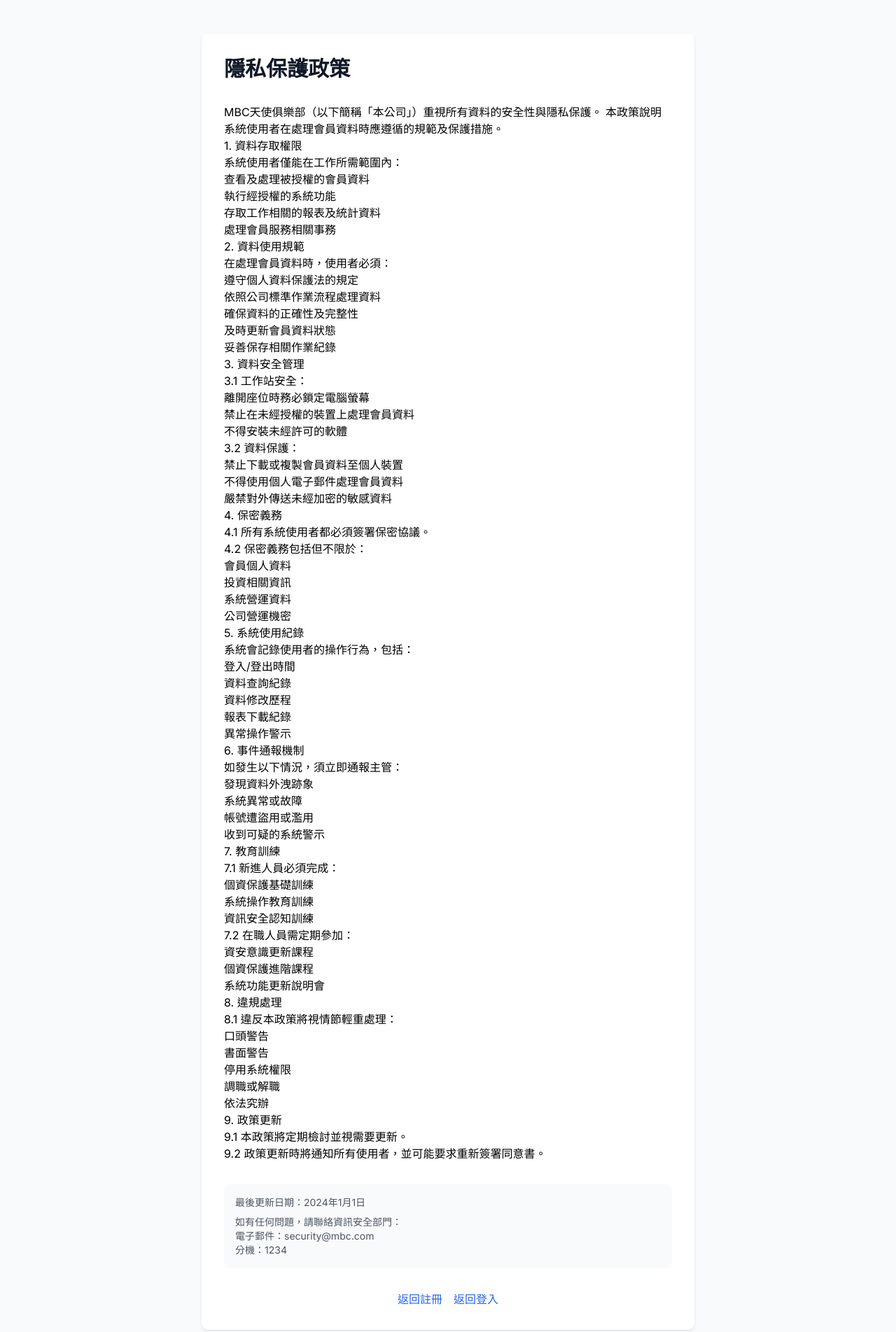
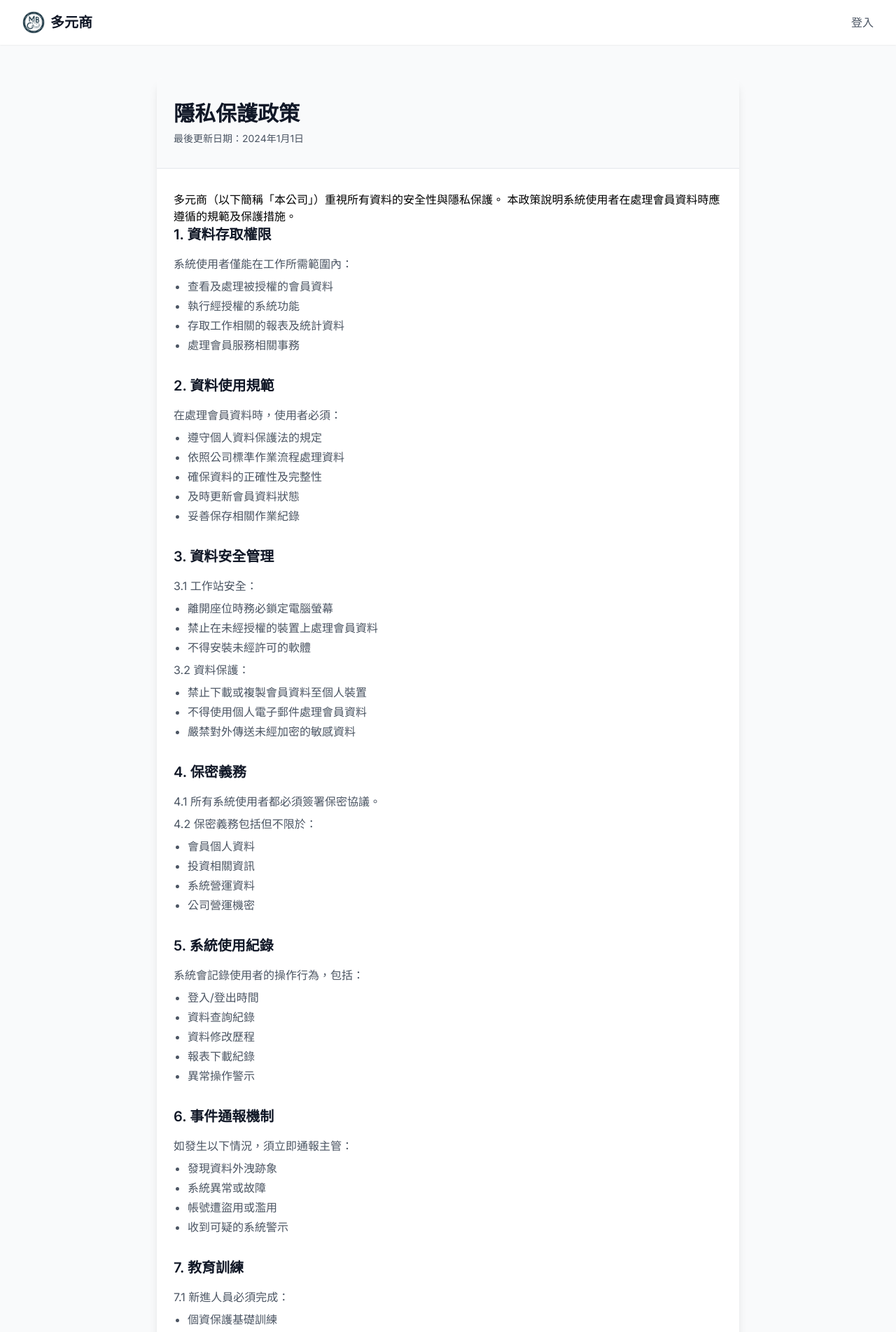
Before and after one commit to yyami731117tw/sum-crm, a Next.js app: page /privacy in a window 1280 px wide. Shown: the top 1903 px of the page at 70% size. Built offline with nearby package versions, Linux system fonts and the light colour scheme.

Commit message:
feat: 調整使用條款和隱私保護政策內容，使其適用於內部客服人員使用

```diff
--- a/pages/api/auth/logout.ts
+++ b/pages/api/auth/logout.ts
@@ -10,30 +10,21 @@ export default async function handler(
   }
 
   try {
-    // 清除 auth cookie
+    // 清除 token cookie
     res.setHeader(
       'Set-Cookie',
-      [
-        cookie.serialize('auth', '', {
-          httpOnly: true,
-          secure: process.env.NODE_ENV !== 'development',
-          expires: new Date(0),
-          sameSite: 'strict',
-          path: '/'
-        }),
       cookie.serialize('token', '', {
         httpOnly: true,
         secure: process.env.NODE_ENV !== 'development',
         expires: new Date(0),
-          sameSite: 'strict',
+        sameSite: 'lax',
         path: '/'
       })
-      ]
     )
 
-    return res.status(200).json({ message: '登出成功' })
+    return res.status(200).json({ success: true, message: '登出成功' })
   } catch (error) {
     console.error('登出時發生錯誤:', error)
-    return res.status(500).json({ message: '登出時發生錯誤' })
+    return res.status(500).json({ success: false, message: '登出時發生錯誤' })
   }
 }
--- a/pages/privacy.tsx
+++ b/pages/privacy.tsx
@@ -1,133 +1,208 @@
 import type { NextPage } from 'next'
 import Head from 'next/head'
 import Link from 'next/link'
+import Image from 'next/image'
 
 const Privacy: NextPage = () => {
   return (
     <>
       <Head>
-        <title>隱私保護政策 - MBC天使俱樂部管理系統</title>
+        <title>隱私保護政策 - 多元商會員管理系統</title>
       </Head>
       <div className="min-h-screen bg-gray-50">
-        <div className="max-w-3xl mx-auto py-12 px-4 sm:px-6 lg:px-8">
-          <div className="bg-white shadow rounded-lg p-6 sm:p-8">
-            <h1 className="text-3xl font-bold text-gray-900 mb-8">隱私保護政策</h1>
+        {/* 頂部導航 */}
+        <nav className="bg-white shadow-sm">
+          <div className="max-w-7xl mx-auto px-4 sm:px-6 lg:px-8">
+            <div className="flex justify-between h-16">
+              <div className="flex">
+                <div className="flex-shrink-0 flex items-center">
+                  <Image
+                    src="/logo.png"
+                    alt="多元商 Logo"
+                    width={40}
+                    height={40}
+                    className="h-8 w-auto"
+                  />
+                  <span className="ml-2 text-xl font-semibold text-gray-900">多元商</span>
+                </div>
+              </div>
+              <div className="flex items-center space-x-4">
+                <Link
+                  href="/login"
+                  className="text-gray-600 hover:text-gray-900"
+                >
+                  登入
+                </Link>
+              </div>
+            </div>
+          </div>
+        </nav>
 
+        <div className="max-w-4xl mx-auto py-12 px-4 sm:px-6 lg:px-8">
+          <div className="bg-white shadow-lg rounded-lg overflow-hidden">
+            {/* 頁面標題 */}
+            <div className="px-6 py-8 border-b border-gray-200 bg-gray-50">
+              <h1 className="text-3xl font-bold text-gray-900">隱私保護政策</h1>
+              <p className="mt-2 text-sm text-gray-600">
+                最後更新日期：2024年1月1日
+              </p>
+            </div>
+
+            <div className="px-6 py-8">
               <div className="prose prose-blue max-w-none">
                 <p className="lead">
-                MBC天使俱樂部（以下簡稱「本公司」）重視所有資料的安全性與隱私保護。
+                  多元商（以下簡稱「本公司」）重視所有資料的安全性與隱私保護。
                   本政策說明系統使用者在處理會員資料時應遵循的規範及保護措施。
                 </p>
 
-              <h2>1. 資料存取權限</h2>
+                <div className="space-y-8">
+                  <section>
+                    <h2 className="text-xl font-semibold text-gray-900">1. 資料存取權限</h2>
+                    <div className="mt-4 text-gray-600 space-y-2">
                       <p>系統使用者僅能在工作所需範圍內：</p>
-              <ul>
+                      <ul className="list-disc pl-5 space-y-1">
                         <li>查看及處理被授權的會員資料</li>
                         <li>執行經授權的系統功能</li>
                         <li>存取工作相關的報表及統計資料</li>
                         <li>處理會員服務相關事務</li>
                       </ul>
+                    </div>
+                  </section>
 
-              <h2>2. 資料使用規範</h2>
+                  <section>
+                    <h2 className="text-xl font-semibold text-gray-900">2. 資料使用規範</h2>
+                    <div className="mt-4 text-gray-600 space-y-2">
                       <p>在處理會員資料時，使用者必須：</p>
-              <ul>
+                      <ul className="list-disc pl-5 space-y-1">
                         <li>遵守個人資料保護法的規定</li>
                         <li>依照公司標準作業流程處理資料</li>
                         <li>確保資料的正確性及完整性</li>
                         <li>及時更新會員資料狀態</li>
                         <li>妥善保存相關作業紀錄</li>
                       </ul>
+                    </div>
+                  </section>
 
-              <h2>3. 資料安全管理</h2>
+                  <section>
+                    <h2 className="text-xl font-semibold text-gray-900">3. 資料安全管理</h2>
+                    <div className="mt-4 text-gray-600 space-y-2">
                       <p>3.1 工作站安全：</p>
-              <ul>
+                      <ul className="list-disc pl-5 space-y-1">
                         <li>離開座位時務必鎖定電腦螢幕</li>
                         <li>禁止在未經授權的裝置上處理會員資料</li>
                         <li>不得安裝未經許可的軟體</li>
                       </ul>
                       <p>3.2 資料保護：</p>
-              <ul>
+                      <ul className="list-disc pl-5 space-y-1">
                         <li>禁止下載或複製會員資料至個人裝置</li>
                         <li>不得使用個人電子郵件處理會員資料</li>
                         <li>嚴禁對外傳送未經加密的敏感資料</li>
                       </ul>
+                    </div>
+                  </section>
 
-              <h2>4. 保密義務</h2>
+                  <section>
+                    <h2 className="text-xl font-semibold text-gray-900">4. 保密義務</h2>
+                    <div className="mt-4 text-gray-600 space-y-2">
                       <p>4.1 所有系統使用者都必須簽署保密協議。</p>
                       <p>4.2 保密義務包括但不限於：</p>
-              <ul>
+                      <ul className="list-disc pl-5 space-y-1">
                         <li>會員個人資料</li>
                         <li>投資相關資訊</li>
                         <li>系統營運資料</li>
                         <li>公司營運機密</li>
                       </ul>
+                    </div>
+                  </section>
 
-              <h2>5. 系統使用紀錄</h2>
+                  <section>
+                    <h2 className="text-xl font-semibold text-gray-900">5. 系統使用紀錄</h2>
+                    <div className="mt-4 text-gray-600 space-y-2">
                       <p>系統會記錄使用者的操作行為，包括：</p>
-              <ul>
+                      <ul className="list-disc pl-5 space-y-1">
                         <li>登入/登出時間</li>
                         <li>資料查詢紀錄</li>
                         <li>資料修改歷程</li>
                         <li>報表下載紀錄</li>
                         <li>異常操作警示</li>
                       </ul>
+                    </div>
+                  </section>
 
-              <h2>6. 事件通報機制</h2>
+                  <section>
+                    <h2 className="text-xl font-semibold text-gray-900">6. 事件通報機制</h2>
+                    <div className="mt-4 text-gray-600 space-y-2">
                       <p>如發生以下情況，須立即通報主管：</p>
-              <ul>
+                      <ul className="list-disc pl-5 space-y-1">
                         <li>發現資料外洩跡象</li>
                         <li>系統異常或故障</li>
                         <li>帳號遭盜用或濫用</li>
                         <li>收到可疑的系統警示</li>
                       </ul>
+                    </div>
+                  </section>
 
-              <h2>7. 教育訓練</h2>
+                  <section>
+                    <h2 className="text-xl font-semibold text-gray-900">7. 教育訓練</h2>
+                    <div className="mt-4 text-gray-600 space-y-2">
                       <p>7.1 新進人員必須完成：</p>
-              <ul>
+                      <ul className="list-disc pl-5 space-y-1">
                         <li>個資保護基礎訓練</li>
                         <li>系統操作教育訓練</li>
                         <li>資訊安全認知訓練</li>
                       </ul>
                       <p>7.2 在職人員需定期參加：</p>
-              <ul>
+                      <ul className="list-disc pl-5 space-y-1">
                         <li>資安意識更新課程</li>
                         <li>個資保護進階課程</li>
                         <li>系統功能更新說明會</li>
                       </ul>
+                    </div>
+                  </section>
 
-              <h2>8. 違規處理</h2>
+                  <section>
+                    <h2 className="text-xl font-semibold text-gray-900">8. 違規處理</h2>
+                    <div className="mt-4 text-gray-600 space-y-2">
                       <p>8.1 違反本政策將視情節輕重處理：</p>
-              <ul>
+                      <ul className="list-disc pl-5 space-y-1">
                         <li>口頭警告</li>
                         <li>書面警告</li>
                         <li>停用系統權限</li>
                         <li>調職或解職</li>
                         <li>依法究辦</li>
                       </ul>
+                    </div>
+                  </section>
 
-              <h2>9. 政策更新</h2>
+                  <section>
+                    <h2 className="text-xl font-semibold text-gray-900">9. 政策更新</h2>
+                    <div className="mt-4 text-gray-600 space-y-2">
                       <p>9.1 本政策將定期檢討並視需要更新。</p>
                       <p>9.2 政策更新時將通知所有使用者，並可能要求重新簽署同意書。</p>
+                    </div>
+                  </section>
 
                   <div className="mt-8 p-4 bg-gray-50 rounded-lg">
                     <p className="text-sm text-gray-600">
-                  最後更新日期：2024年1月1日
-                </p>
-                <p className="text-sm text-gray-600 mt-2">
                       如有任何問題，請聯絡資訊安全部門：<br />
                       電子郵件：security@mbc.com<br />
                       分機：1234
                     </p>
                   </div>
                 </div>
+              </div>
+            </div>
 
-            <div className="mt-8 flex justify-center space-x-4">
+            {/* 底部導航 */}
+            <div className="px-6 py-4 bg-gray-50 border-t border-gray-200">
+              <div className="flex justify-between items-center">
                 <Link
-                href="/signup"
+                  href="/terms"
                   className="text-blue-600 hover:text-blue-500"
                 >
-                返回註冊
+                  使用條款
                 </Link>
+                <div className="flex space-x-4">
                   <Link
                     href="/login"
                     className="text-blue-600 hover:text-blue-500"
@@ -138,6 +213,8 @@ const Privacy: NextPage = () => {
               </div>
             </div>
           </div>
+        </div>
+      </div>
     </>
   )
 }
--- a/pages/signup.tsx
+++ b/pages/signup.tsx
@@ -432,14 +432,6 @@ const Signup: NextPage = () => {
                 隱私政策
               </Link>
             </div>
-
-            <button
-              type="submit"
-              disabled={loading}
-              className="w-full flex justify-center py-2 px-4 border border-transparent rounded-md shadow-sm text-sm font-medium text-white bg-blue-600 hover:bg-blue-700 focus:outline-none focus:ring-2 focus:ring-offset-2 focus:ring-blue-500 disabled:opacity-50 disabled:cursor-not-allowed"
-            >
-              {loading ? '註冊中...' : '註冊'}
-            </button>
           </div>
         </div>
       </div>
--- a/pages/terms.tsx
+++ b/pages/terms.tsx
@@ -1,77 +1,153 @@
 import type { NextPage } from 'next'
 import Head from 'next/head'
 import Link from 'next/link'
+import Image from 'next/image'
 
 const Terms: NextPage = () => {
   return (
     <>
       <Head>
-        <title>使用條款 - MBC天使俱樂部管理系統</title>
+        <title>使用條款 - 多元商會員管理系統</title>
       </Head>
       <div className="min-h-screen bg-gray-50">
-        <div className="max-w-3xl mx-auto py-12 px-4 sm:px-6 lg:px-8">
-          <div className="bg-white shadow rounded-lg p-6 sm:p-8">
-            <h1 className="text-3xl font-bold text-gray-900 mb-8">使用條款</h1>
+        {/* 頂部導航 */}
+        <nav className="bg-white shadow-sm">
+          <div className="max-w-7xl mx-auto px-4 sm:px-6 lg:px-8">
+            <div className="flex justify-between h-16">
+              <div className="flex">
+                <div className="flex-shrink-0 flex items-center">
+                  <Image
+                    src="/logo.png"
+                    alt="多元商 Logo"
+                    width={40}
+                    height={40}
+                    className="h-8 w-auto"
+                  />
+                  <span className="ml-2 text-xl font-semibold text-gray-900">多元商</span>
+                </div>
+              </div>
+              <div className="flex items-center space-x-4">
+                <Link
+                  href="/login"
+                  className="text-gray-600 hover:text-gray-900"
+                >
+                  登入
+                </Link>
+              </div>
+            </div>
+          </div>
+        </nav>
 
+        <div className="max-w-4xl mx-auto py-12 px-4 sm:px-6 lg:px-8">
+          <div className="bg-white shadow-lg rounded-lg overflow-hidden">
+            {/* 頁面標題 */}
+            <div className="px-6 py-8 border-b border-gray-200 bg-gray-50">
+              <h1 className="text-3xl font-bold text-gray-900">使用條款</h1>
+              <p className="mt-2 text-sm text-gray-600">
+                最後更新日期：2024年1月1日
+              </p>
+            </div>
+
+            <div className="px-6 py-8">
               <div className="prose prose-blue max-w-none">
-              <h2>1. 使用範圍</h2>
-              <p>本系統（以下簡稱「本系統」）為 MBC天使俱樂部內部會員管理系統，僅供公司授權之客服人員使用。使用本系統即表示您同意遵守以下條款。</p>
+                <div className="space-y-8">
+                  <section>
+                    <h2 className="text-xl font-semibold text-gray-900">1. 使用範圍</h2>
+                    <p className="mt-4 text-gray-600">
+                      本系統（以下簡稱「本系統」）為多元商內部會員管理系統，僅供公司授權之客服人員使用。使用本系統即表示您同意遵守以下條款。
+                    </p>
+                  </section>
 
-              <h2>2. 使用資格</h2>
-              <p>2.1 本系統僅供 MBC天使俱樂部正式任用之客服人員使用。</p>
+                  <section>
+                    <h2 className="text-xl font-semibold text-gray-900">2. 使用資格</h2>
+                    <div className="mt-4 text-gray-600 space-y-2">
+                      <p>2.1 本系統僅供多元商正式任用之客服人員使用。</p>
                       <p>2.2 使用者需經主管授權並完成系統使用培訓後，方可取得系統使用權限。</p>
                       <p>2.3 公司保留審核、停用或撤銷使用權限的權利。</p>
+                    </div>
+                  </section>
 
-              <h2>3. 資料安全責任</h2>
+                  <section>
+                    <h2 className="text-xl font-semibold text-gray-900">3. 資料安全責任</h2>
+                    <div className="mt-4 text-gray-600 space-y-2">
                       <p>3.1 使用者必須妥善保管系統帳號密碼，不得與他人共用或轉讓。</p>
                       <p>3.2 使用者須對其帳號下的所有操作負完全責任。</p>
                       <p>3.3 嚴禁將系統資料攜出或用於非工作目的。</p>
+                    </div>
+                  </section>
 
-              <h2>4. 保密義務</h2>
+                  <section>
+                    <h2 className="text-xl font-semibold text-gray-900">4. 保密義務</h2>
+                    <div className="mt-4 text-gray-600 space-y-2">
                       <p>4.1 使用者對於系統中的所有會員資料及公司機密資訊負有保密義務。</p>
                       <p>4.2 未經授權，不得向任何第三方透露系統資料。</p>
                       <p>4.3 離職後仍需遵守保密義務。</p>
+                    </div>
+                  </section>
 
-              <h2>5. 系統使用規範</h2>
+                  <section>
+                    <h2 className="text-xl font-semibold text-gray-900">5. 系統使用規範</h2>
+                    <div className="mt-4 text-gray-600 space-y-2">
                       <p>5.1 使用者應遵循公司的資料處理準則及作業流程。</p>
                       <p>5.2 禁止任何可能危害系統安全的行為。</p>
                       <p>5.3 使用者應定期參與系統操作培訓及資安教育。</p>
+                    </div>
+                  </section>
 
-              <h2>6. 資料處理原則</h2>
+                  <section>
+                    <h2 className="text-xl font-semibold text-gray-900">6. 資料處理原則</h2>
+                    <div className="mt-4 text-gray-600 space-y-2">
                       <p>6.1 處理會員資料時應遵守個人資料保護法相關規定。</p>
                       <p>6.2 僅能在工作所需範圍內查詢及處理會員資料。</p>
                       <p>6.3 應確保資料的正確性及即時更新。</p>
+                    </div>
+                  </section>
 
-              <h2>7. 系統監控</h2>
+                  <section>
+                    <h2 className="text-xl font-semibold text-gray-900">7. 系統監控</h2>
+                    <div className="mt-4 text-gray-600 space-y-2">
                       <p>7.1 公司有權監控系統使用情況，包括登入記錄和操作軌跡。</p>
                       <p>7.2 定期進行系統稽核，確保合規使用。</p>
+                    </div>
+                  </section>
 
-              <h2>8. 違規處理</h2>
+                  <section>
+                    <h2 className="text-xl font-semibold text-gray-900">8. 違規處理</h2>
+                    <div className="mt-4 text-gray-600 space-y-2">
                       <p>8.1 違反本條款可能導致使用權限暫停或撤銷。</p>
                       <p>8.2 嚴重違規者將依公司規定處理，必要時將採取法律行動。</p>
+                    </div>
+                  </section>
 
-              <h2>9. 工作交接</h2>
+                  <section>
+                    <h2 className="text-xl font-semibold text-gray-900">9. 工作交接</h2>
+                    <div className="mt-4 text-gray-600 space-y-2">
                       <p>9.1 人員異動時，應確實完成系統使用權限及相關工作之交接。</p>
                       <p>9.2 離職時應立即停止使用系統，並交還所有相關資料。</p>
+                    </div>
+                  </section>
 
-              <h2>10. 條款修改</h2>
+                  <section>
+                    <h2 className="text-xl font-semibold text-gray-900">10. 條款修改</h2>
+                    <div className="mt-4 text-gray-600 space-y-2">
                       <p>10.1 公司保留隨時修改本條款的權利。</p>
                       <p>10.2 條款修改後將通知所有使用者，繼續使用本系統即表示同意修改後的條款。</p>
-
-              <div className="mt-8 p-4 bg-gray-50 rounded-lg">
-                <p className="text-sm text-gray-600">
-                  最後更新日期：2024年1月1日
-                </p>
+                    </div>
+                  </section>
+                </div>
               </div>
             </div>
 
-            <div className="mt-8 flex justify-center space-x-4">
+            {/* 底部導航 */}
+            <div className="px-6 py-4 bg-gray-50 border-t border-gray-200">
+              <div className="flex justify-between items-center">
                 <Link
-                href="/signup"
+                  href="/privacy"
                   className="text-blue-600 hover:text-blue-500"
                 >
-                返回註冊
+                  隱私保護政策
                 </Link>
+                <div className="flex space-x-4">
                   <Link
                     href="/login"
                     className="text-blue-600 hover:text-blue-500"
@@ -82,6 +158,8 @@ const Terms: NextPage = () => {
               </div>
             </div>
           </div>
+        </div>
+      </div>
     </>
   )
 }
```
Also changed, not shown: src/hooks/useAuth.ts (+22 -17 lines). Lines whose indentation alone changed are shown as unchanged.
